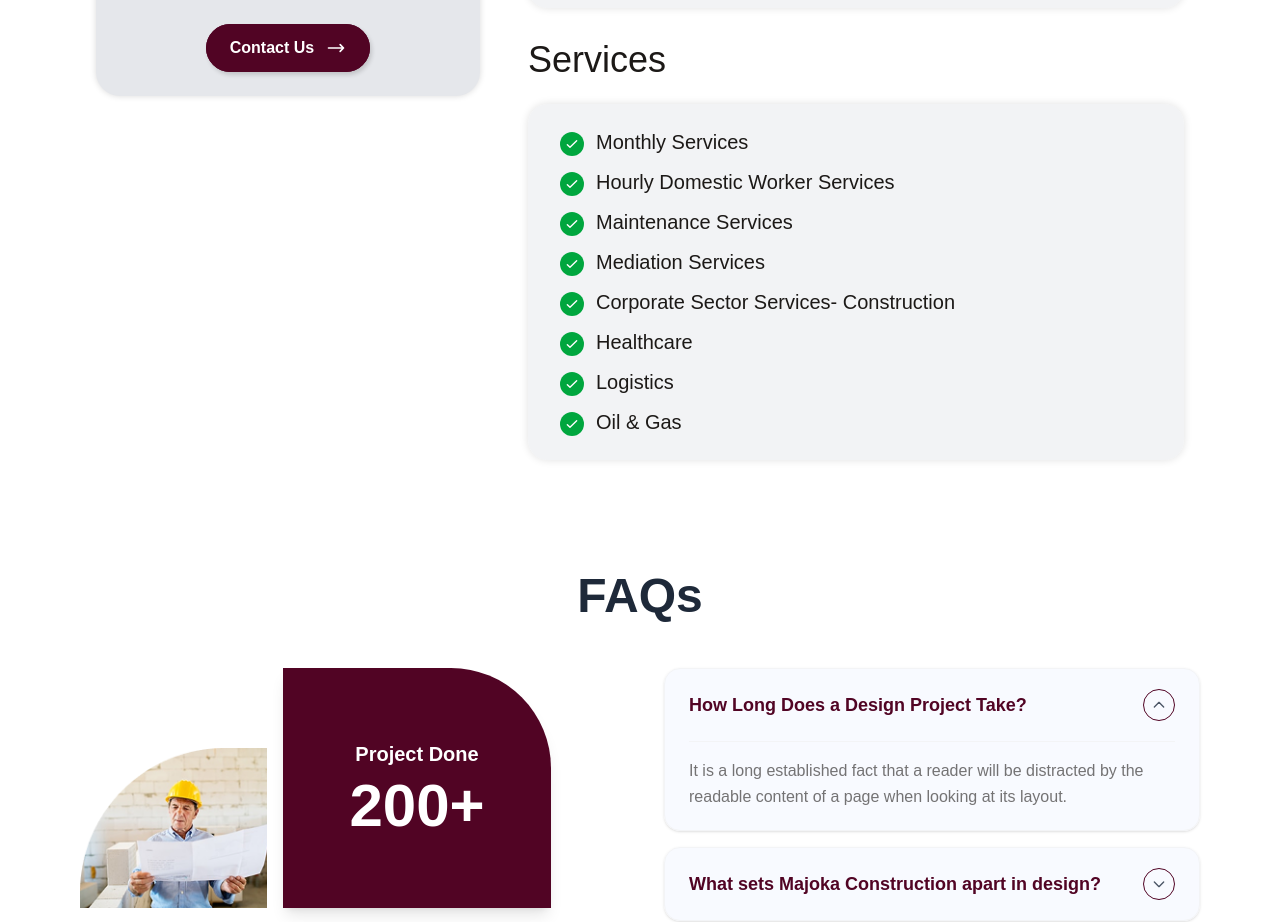
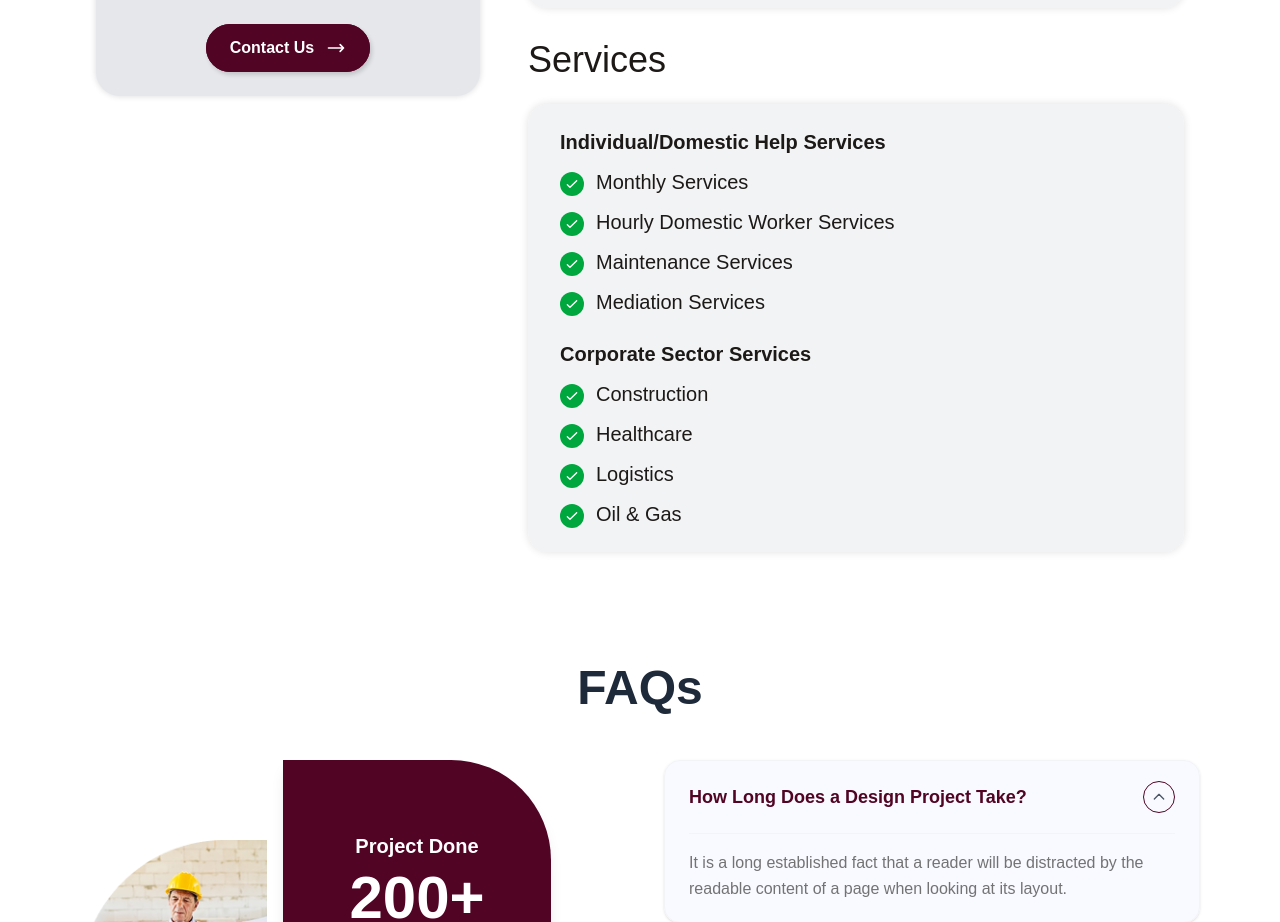
Before and after one commit to samiul16/rapid-majoka, a Next.js app: page /services-details in a window 1280 px wide. Shown: the part 1700-2622 px from the top of the page. Built offline with nearby package versions, Linux system fonts and the light colour scheme; a web font is replaced by a local one.

Commit message:
updated services page.

```diff
--- a/app/services-details/page.tsx
+++ b/app/services-details/page.tsx
@@ -58,17 +58,17 @@ const ServicesContent = () => {
       ],
       services: [
         {
-          name: "",
+          name: "Individual/Domestic Help Services",
           services: [
             "Monthly Services",
             "Hourly Domestic Worker Services",
             "Maintenance Services",
             "Mediation Services",
-            "Corporate Sector Services- Construction",
-            "Healthcare",
-            "Logistics",
-            "Oil & Gas",
           ],
+        },
+        {
+          name: "Corporate Sector Services",
+          services: ["Construction", "Healthcare", "Logistics", "Oil & Gas"],
         },
       ],
       image: "Manpower Supply",
```
